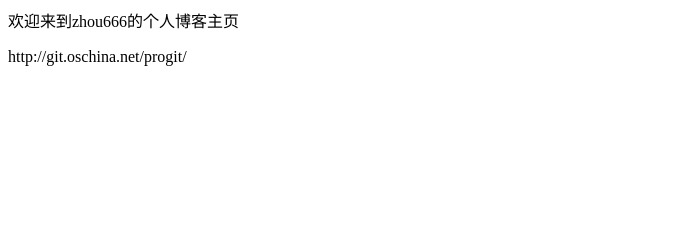
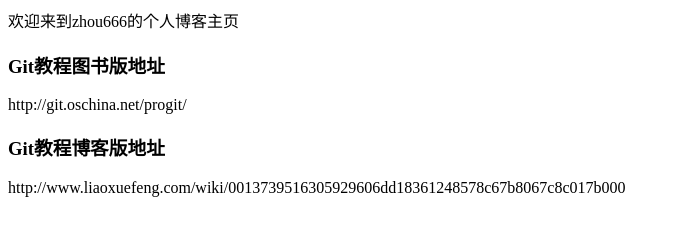
Before and after one commit to zhou666/zhou666.github.io, a plain HTML site: page index.html in a window 1280 px wide. Shown: the whole page, without its empty margins (0-680 px from the left). Drawn offline with Linux system fonts and the light colour scheme.

Commit message:
Update index.html

```diff
--- a/index.html
+++ b/index.html
@@ -1,4 +1,7 @@
 
 
 <p>欢迎来到zhou666的个人博客主页</p>
+<h3>Git教程图书版地址</h3>
 <p>http://git.oschina.net/progit/</p>
+<h3>Git教程博客版地址</h3>
+<p>http://www.liaoxuefeng.com/wiki/0013739516305929606dd18361248578c67b8067c8c017b000</p>
```
